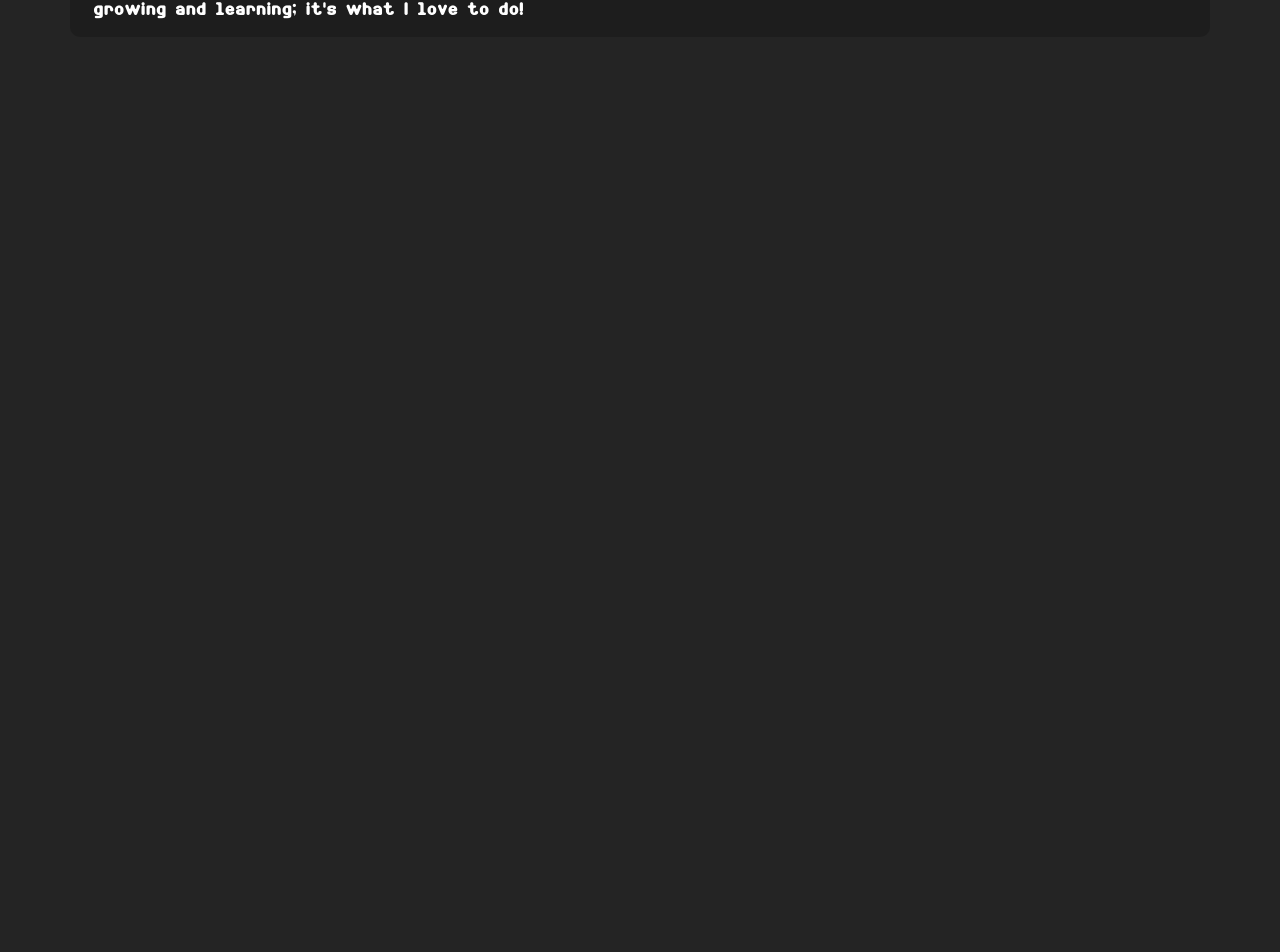
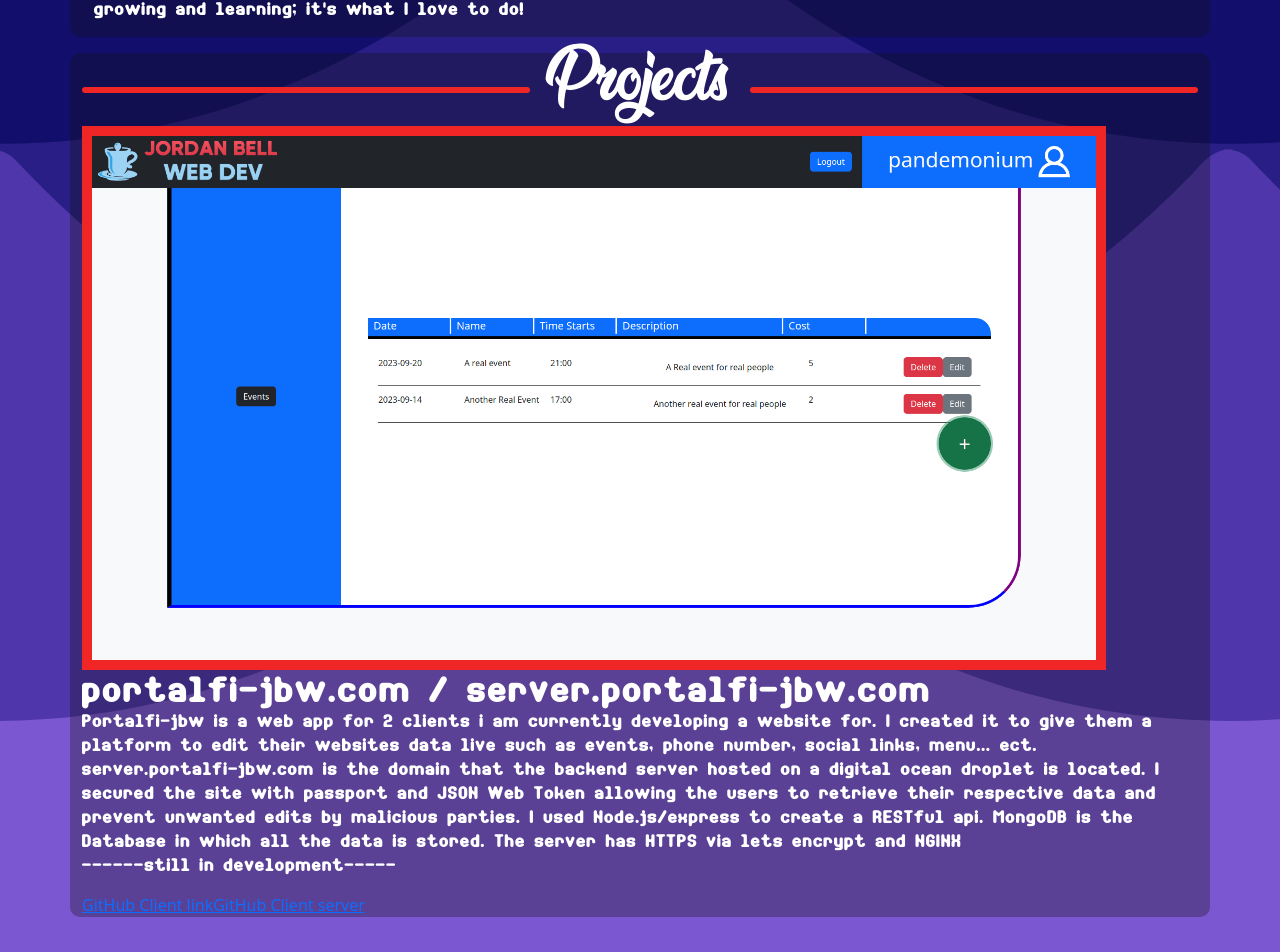
Before and after one commit to DisAP332/personalProfolio, a React (Vite) app: page / in a window 1280 px wide. Shown: the part 1000-1952 px from the top of the page. Before the commit the page ends 1037 px from the top, so only its background shows below. Built offline with nearby package versions, Linux system fonts and the light colour scheme; a web font is replaced by a local one.

Commit message:
added projects section.

```diff
--- a/src/App.tsx
+++ b/src/App.tsx
@@ -7,7 +7,7 @@ function App() {
   return (
     <>
       <div className="App animate__animated animate__fadeIn">
-        <div className="background App">
+        <div className="background">
           <Navigation />
           <Routes>
             <Route path='/' element={<Home />} />
--- a/src/Pages/Home.tsx
+++ b/src/Pages/Home.tsx
@@ -18,6 +18,7 @@ import firebaseIcon from '../Assets/Icons/firebase.svg'
 import webpackIcon from '../Assets/Icons/webpack.svg'
 import adobeIllustratorIcon from '../Assets/Icons/adobe-illustrator.svg'
 import linuxIcon from '../Assets/Icons/linux.svg'
+import portalfiSnapshot from '../Assets/Images/portalfi-screenshot.png'
 
 // end imports of SVG Icons
 
@@ -123,7 +124,42 @@ export const Home = () => {
 
             {/* end about me section */}
 
+            {/* begin projects section */}
+
+            <Container className="transparentBackground">
+                <Col className="d-flex align-items-center justify-content-center">
+                    <div className="horizontalLine" style={{marginRight: '20px', width: '450px'}}/>
+                        <h1 style={{color: 'white', fontSize: 'calc(1rem + 3vw'}} className="nameFont2">Projects</h1>
+                    <div className="horizontalLine" style={{marginLeft: '20px', width: '450px'}}/>
+                </Col>
+                <Row>
+                    <Col>
+                        <img src={portalfiSnapshot} alt='portalfi-snapshot' className="projectSnapshot"/>
+                        <h2 className="coolFont4" style={{color: 'white'}}>portalfi-jbw.com / server.portalfi-jbw.com</h2>
+                        <p className="coolFont4" style={{color: 'white'}}>Portalfi-jbw is a web app for 2 clients i am currently developing a website for.
+                            I created it to give them a platform to edit their websites data live such as events,
+                            phone number, social links, menu... ect. server.portalfi-jbw.com is the domain that the backend server hosted on a
+                            digital ocean droplet is located. I secured the site with passport and JSON Web Token allowing the users to retrieve their
+                            respective data and prevent unwanted edits by malicious parties. I used Node.js/express to create a RESTful api.  MongoDB is the Database in which all the data is stored.
+                            The server has HTTPS via lets encrypt and NGINX
+                            <br /> ------still in development-----
+                        </p>
+                        <a href="https://github.com/DisAP332/Portalfi-Client" target="_blank">
+                            GitHub Client link
+                        </a>
+                        <a href="https://github.com/DisAP332/Portalfi-Server" target="_blank">
+                            GitHub Client server
+                        </a>
+                    </Col>
+                </Row>
+            </Container>
+
+            {/* begin projects section */}
+
             {/* begin footer */}
+
+            {/* this div is to prevent cutoff by footer*/}
+            <div className="paddingBottom" />
 
             <Container className="footer" fluid>
                 <div className="d-flex flex-row justify-content-center">
--- a/src/index.css
+++ b/src/index.css
@@ -32,6 +32,8 @@ h2, h3 {
   -webkit-font-smoothing: antialiased;
   -moz-osx-font-smoothing: grayscale;
   -webkit-text-size-adjust: 100%;
+
+  --BellRed: rgb(240, 37, 37)
 }
 
 h1 {
@@ -41,7 +43,10 @@ h1 {
 
 .App {
   width: 100vw;
-  height: 100vh;
+}
+
+.paddingBottom {
+  height: 200px;
 }
 
 /* Begin fonts */
@@ -81,7 +86,7 @@ h1 {
 
 .nameFont2 {
   font-family: coolFont3;
-  color: rgb(240, 37, 37)
+  color: var(--BellRed)
 }
 
 .nameFont {
@@ -96,6 +101,8 @@ h1 {
   background-image: url(./Assets/Images/background.svg);
   background-position: center;
   background-size: cover;
+  background-repeat: repeat-y;
+  height: 100%;
 }
 
 /* end display utilities */
@@ -108,7 +115,7 @@ h1 {
   box-shadow: 0px 0px 0px 0px black;
   border: 2px solid black;
   border-radius: 30px;
-  font-size: 2vh;
+  font-size: 1vw;
   font-family: coolFont3;
   color: white;
   background: linear-gradient(27deg, rgba(236,10,87,1) 30%, rgba(68,157,47,0.7511379551820728) 46%, rgba(81,79,219,0.8995973389355743) 60%, rgba(210,79,219,0.8995973389355743) 80%);
@@ -185,7 +192,7 @@ h1 {
 /* end cool button stuff */
 
 .horizontalLine {
-  background-color: red;
+  background-color: var(--BellRed);
   width: 300px;
   height: 6px;
   border-radius: 5px;
@@ -231,3 +238,14 @@ h1 {
   bottom: 0;
   background-color: teal;
 }
+
+/* ----- project section -------- */
+
+.projectSnapshot {
+
+  width: 80vw;
+  background-image: url('./Assets/Images/portalfi-screenshot.png');
+  background-size: contain;
+  background-repeat: no-repeat;
+  border: 10px solid var(--BellRed);
+}
```
Also changed, not shown: src/Assets/Images/portalfi-screenshot.png (added).
